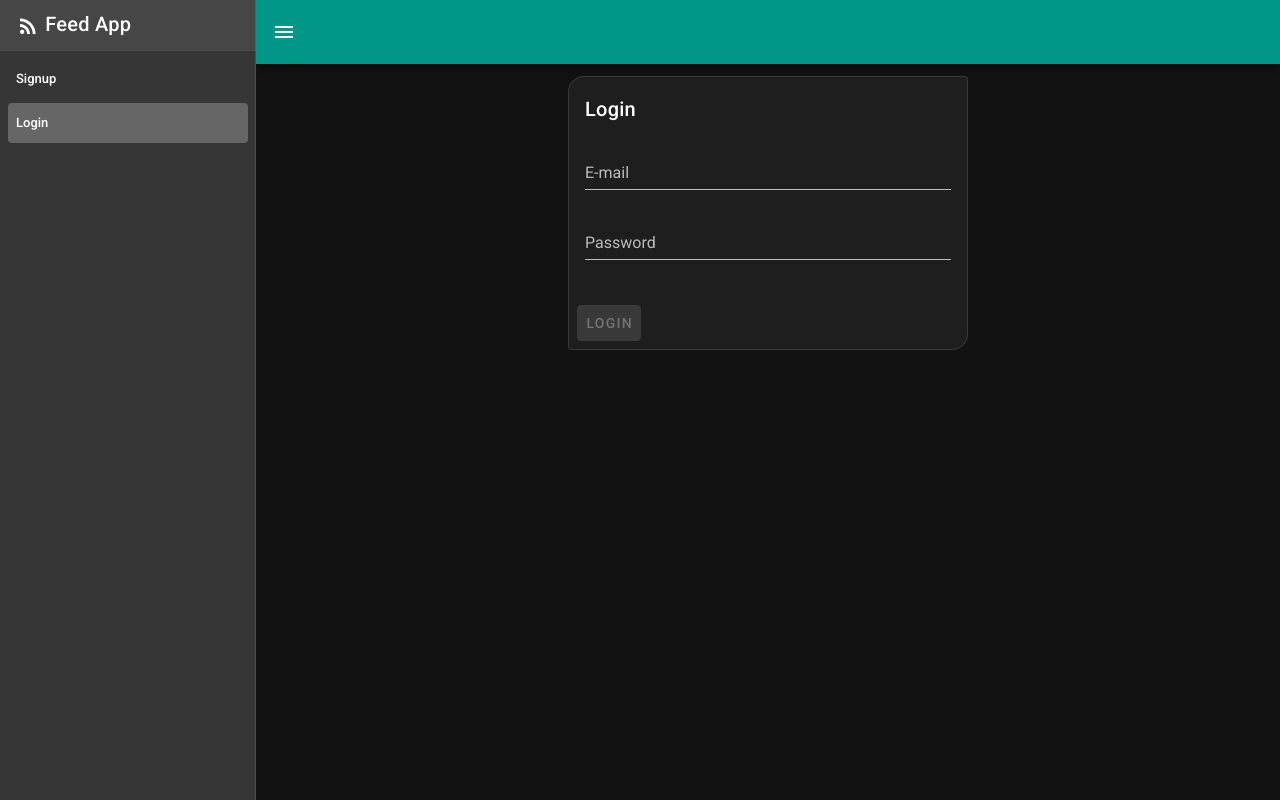
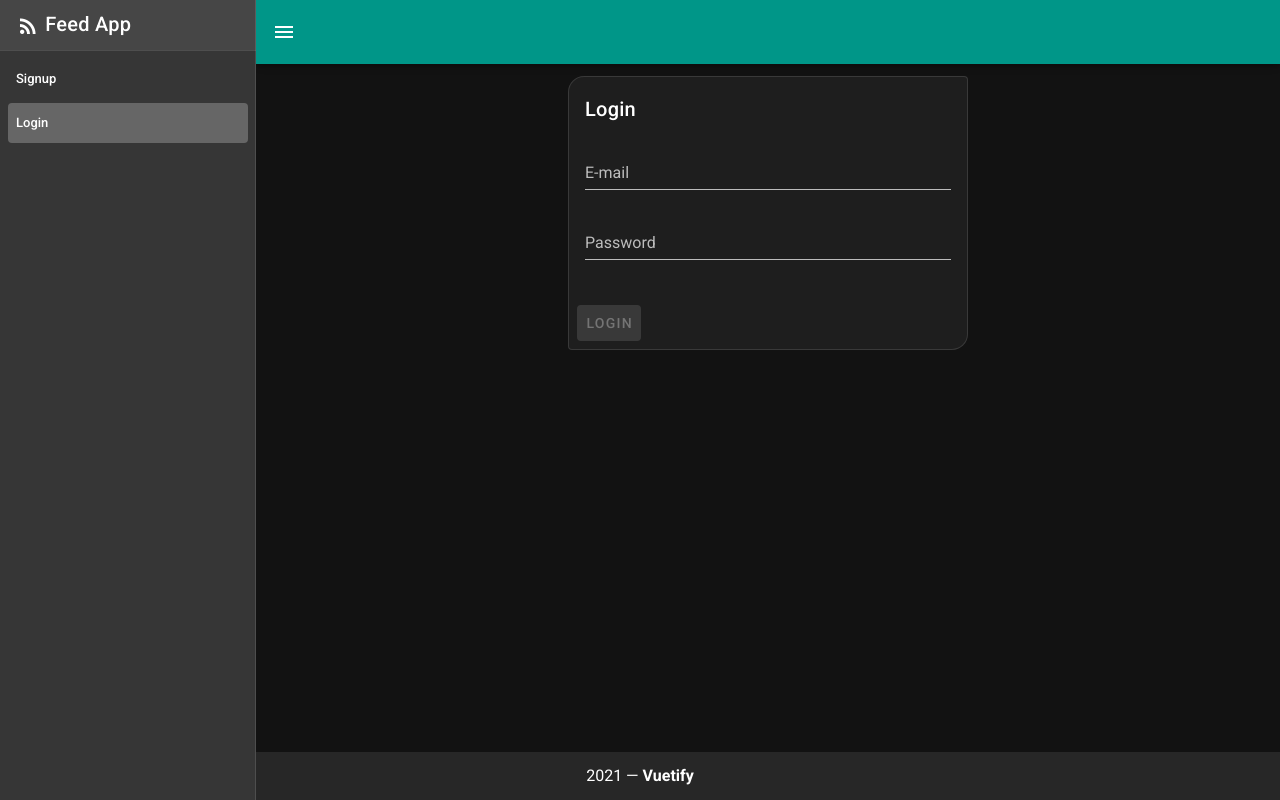
Before and after one commit to reekoz/vue-feed, a Vue app: page /login in a window 1280 px wide. Built offline with nearby package versions, Linux system fonts and the light colour scheme.

Commit message:
add footer

```diff
--- a/src/App.vue
+++ b/src/App.vue
@@ -73,6 +73,11 @@
         </template>
       </v-snackbar>
     </v-main>
+    <v-footer padless>
+      <v-col class="text-center" cols="12">
+        {{ new Date().getFullYear() }} — <strong>Vuetify</strong>
+      </v-col>
+    </v-footer>
   </v-app>
 </template>
 
```
